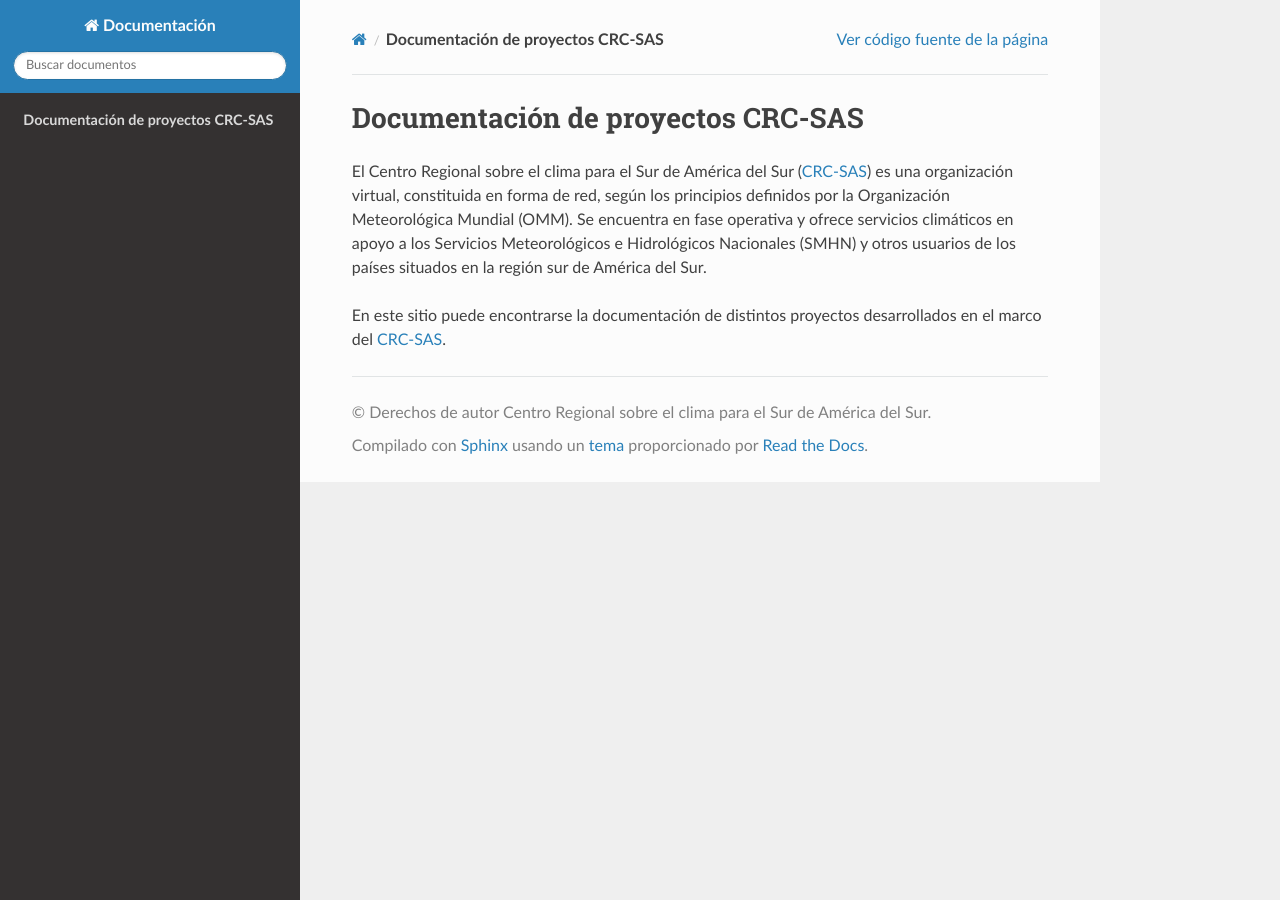
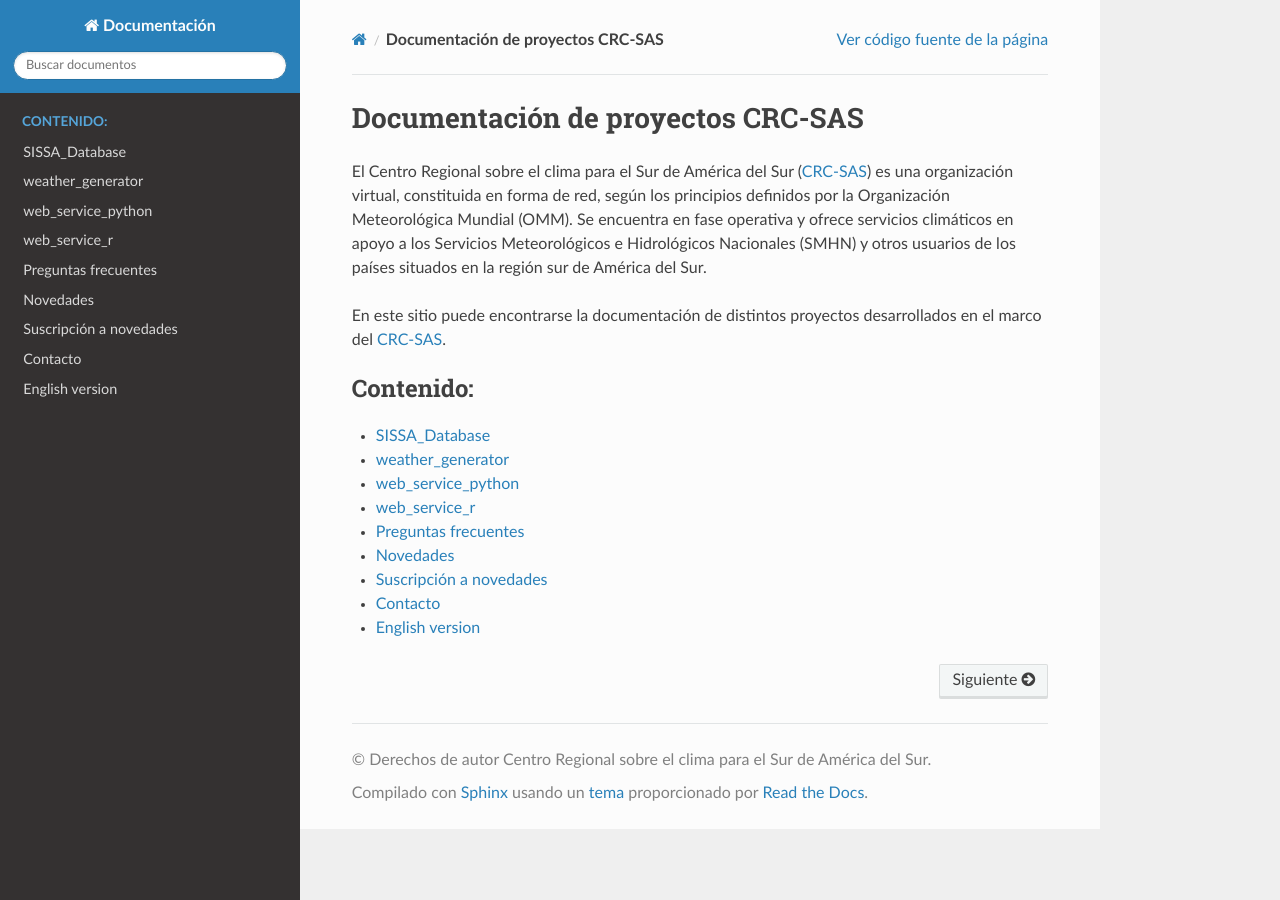
Before and after one commit to CRC-SAS/documentation_crc_sas, a Sphinx documentation site: the page built from source/index.rst, in a window 1280 px wide. Built offline with Sphinx 7.4.7 and the Read the Docs theme 2.0.0, drawn with Linux system fonts in a browser that asks for light colours.

Commit message:
update index.rst

```diff
--- a/source/index.rst
+++ b/source/index.rst
@@ -13,3 +13,17 @@ El Centro Regional sobre el clima para el Sur de América del Sur (|CRC-SAS|) es
    <a href="https://www.crc-sas.org/es/" target="_blank">CRC-SAS</a>
 
 En este sitio puede encontrarse la documentación de distintos proyectos desarrollados en el marco del |CRC-SAS|.
+
+.. toctree::
+    :maxdepth: 3
+    :caption: Contenido:
+
+    SISSA_database
+    weather_generator
+    web_service_python
+    web_service_r
+    Preguntas_frecuentes
+    Novedades
+    Suscripcion_a_novedades
+    Contacto
+    English_version
```
